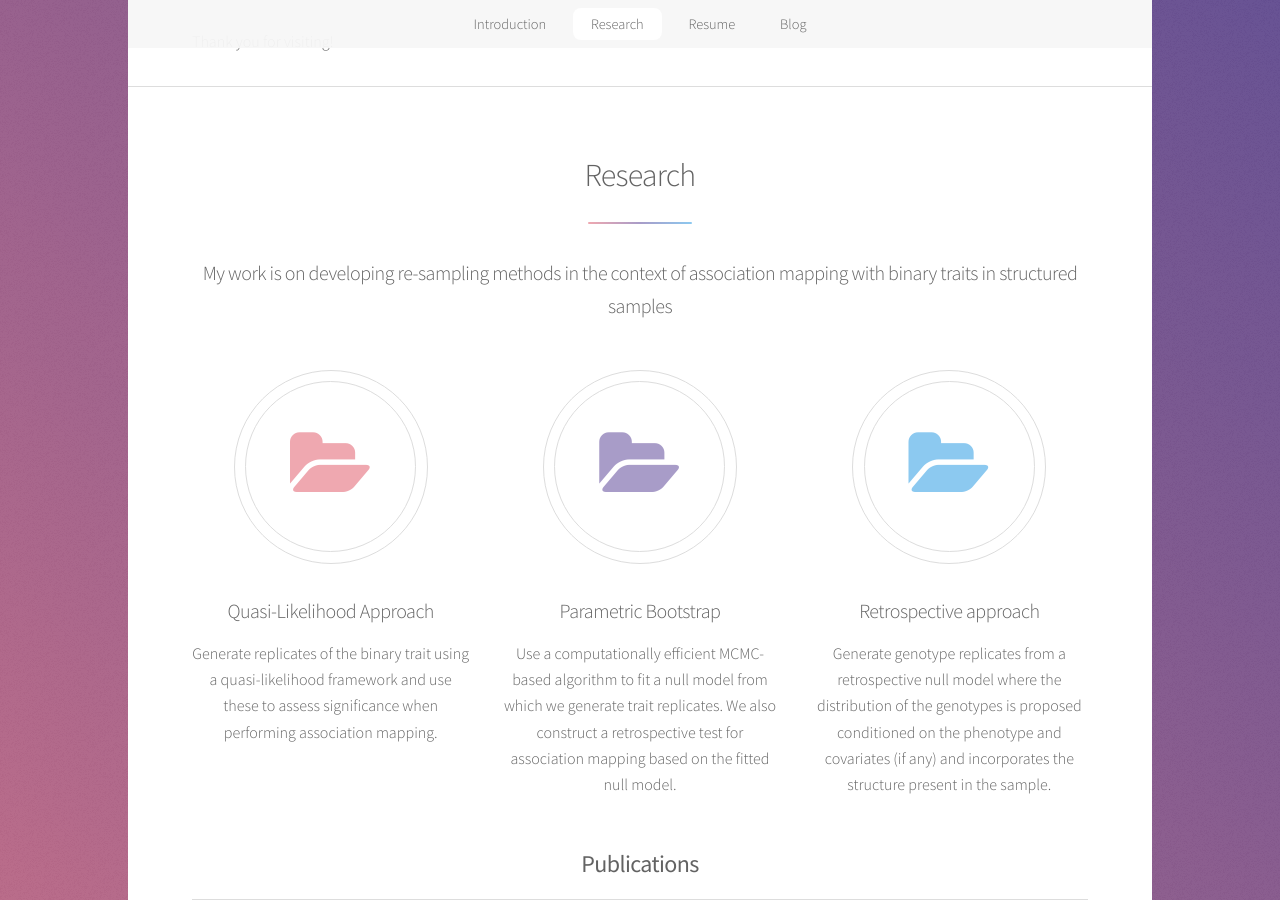
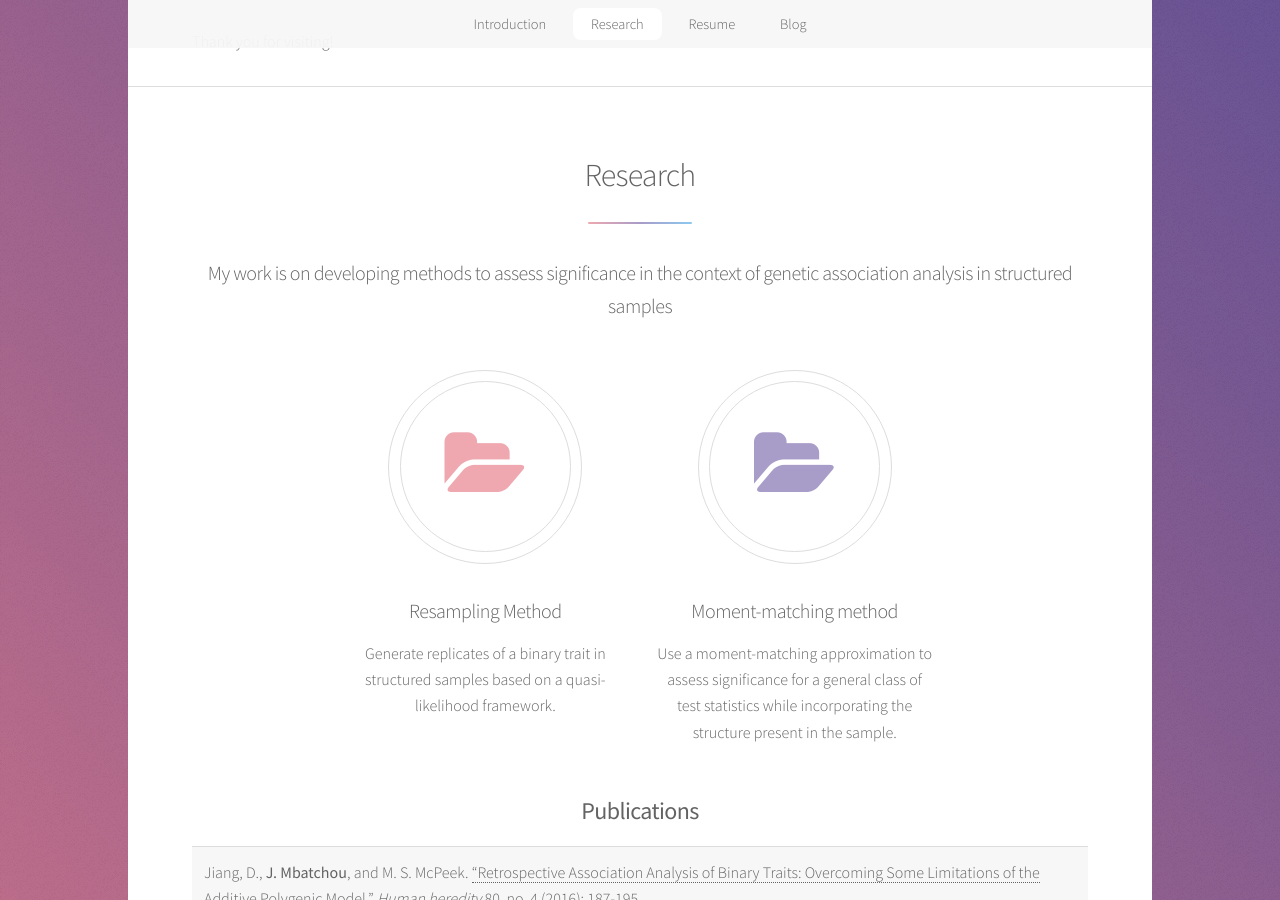
Before and after one commit to joellesophya/joellesophya.github.io, a Jekyll site: the page built from index.html, in a window 1280 px wide and 900 px high, scrolled down 887 px. Built offline with Jekyll 4.4.1, drawn with Linux system fonts in a browser that asks for light colours.

Commit message:
Update index.html

```diff
--- a/index.html
+++ b/index.html
@@ -21,24 +21,18 @@ title: Joelle Mbatchou's Webpage
 	<section id="first" class="main special">
 		<header class="major">
 			<h2>Research</h2>
-			<p> My work is on developing re-sampling methods in the context of association mapping with binary traits in structured samples</p>
+			<p> My work is on developing methods to assess significance in the context of genetic association analysis in structured samples</p>
 		</header>
 		<ul class="features">
 			<li>
 				<span class="icon major style1 fa-folder-open"></span>
-				<h3>Quasi-Likelihood Approach</h3>
-				<p>Generate replicates of the binary trait using a quasi-likelihood framework and use these to assess significance when performing association mapping.</p>
+				<h3>Resampling Method</h3>
+				<p>Generate replicates of a binary trait in structured samples based on a quasi-likelihood framework.</p>
 			</li>
 			<li>
 				<span class="icon major style3 fa-folder-open"></span>
-				<h3>Parametric Bootstrap</h3>
-				<p>Use a computationally efficient MCMC-based algorithm to fit a null model from which we generate trait replicates.
-				We also construct a retrospective test for association mapping based on the fitted null model.</p>
-			</li>
-			<li>
-				<span class="icon major style5 fa-folder-open"></span>
-				<h3>Retrospective approach</h3>
-				<p>Generate genotype replicates from a retrospective null model where the distribution of the genotypes is proposed conditioned on the phenotype and covariates (if any) and incorporates the structure present in the sample.</p>
+				<h3>Moment-matching method</h3>
+				<p> Use a moment-matching approximation to assess significance for a general class of test statistics while incorporating the structure present in the sample.</p>
 			</li>
 		</ul>
 
```
